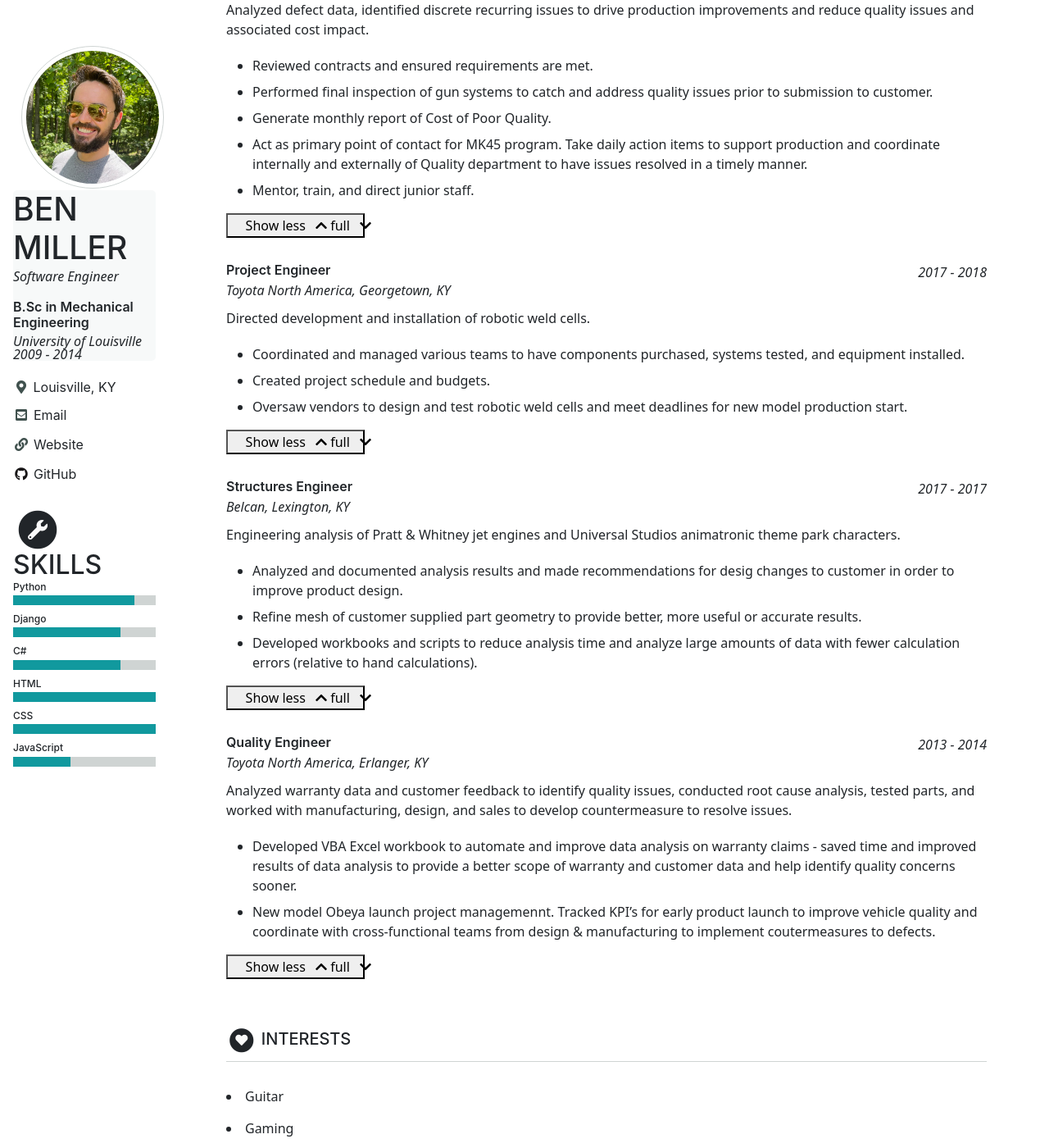
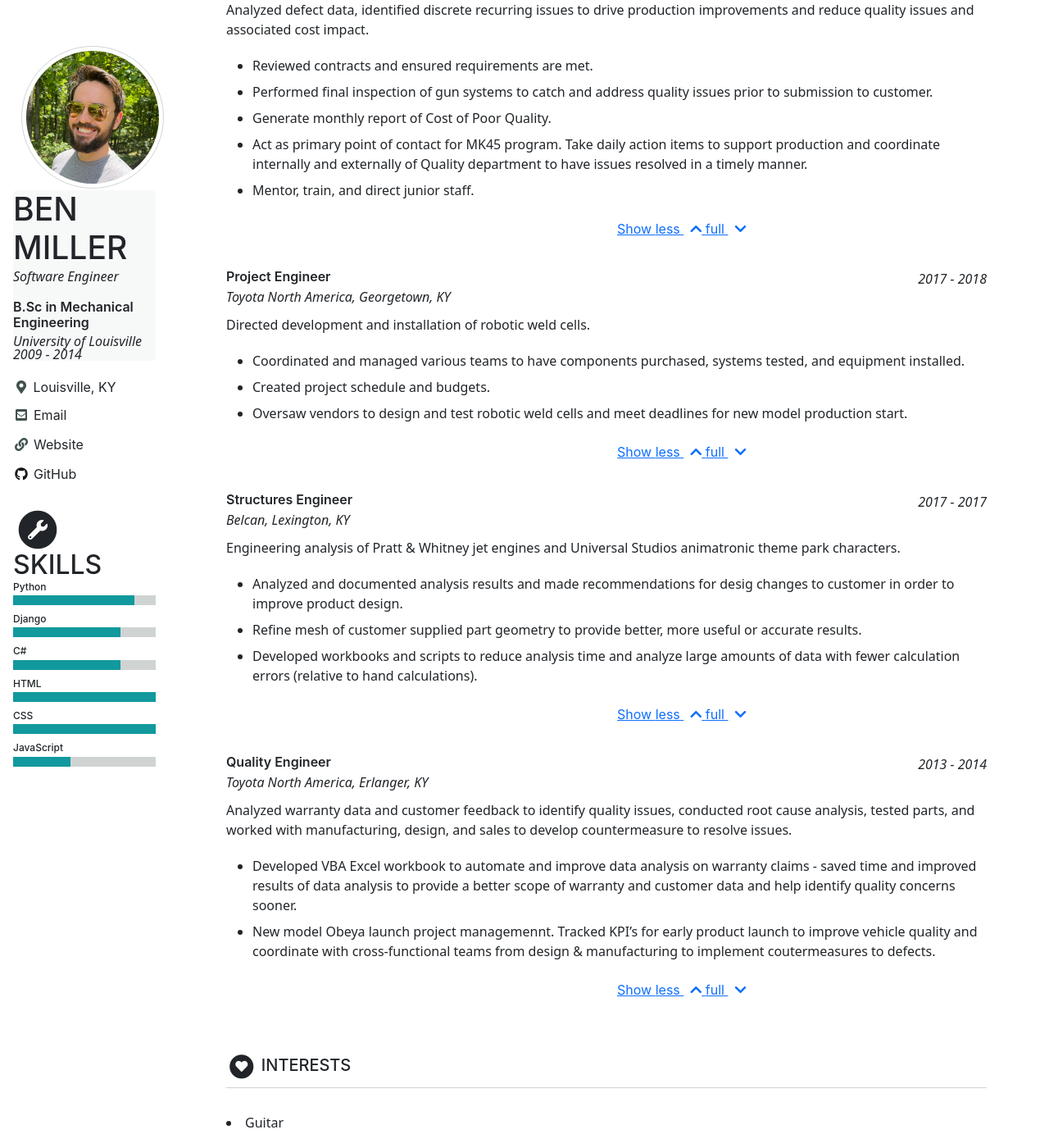
Before and after one commit to Ben-M-90/Ben-M-90.github.io, a Jekyll site: the page built from _pages/home.md, in a window 1280 px wide and 1400 px high, scrolled down 1215 px. Shown: the whole window at 82% size. Built offline with Jekyll 4.4.1, drawn with Linux system fonts in a browser that asks for light colours; cached includes are drawn as plain includes.

Commit message:
Add additional bootstrap styling for experience toggle function.

```diff
--- a/_includes/experiences.html
+++ b/_includes/experiences.html
@@ -29,7 +29,7 @@
       <div class="collapse show" id="experience-expanded-details">
           {{ experience.expanded | markdownify }}
       </div>
-      <button class="btn-experience-collapse" type="button" data-bs-toggle="collapse" data-bs-target="#experience-expanded-details" aria-expanded="true" aria-controls="experience-expanded-details">
+      <button class="btn btn-link d-block w-100 btn-experience-collapse" type="button" data-bs-toggle="collapse" data-bs-target="#experience-expanded-details" aria-expanded="true" aria-controls="experience-expanded-details">
           Show
           <span class="less">
               less
--- a/_sass/minimal-mistakes/_base.scss
+++ b/_sass/minimal-mistakes/_base.scss
@@ -20,6 +20,10 @@
 
 .btn-experience-collapse[area-expanded=true] .full {
     display: none
+}
+
+.d-block {
+    display: block !important
 }
 
 html {
```
